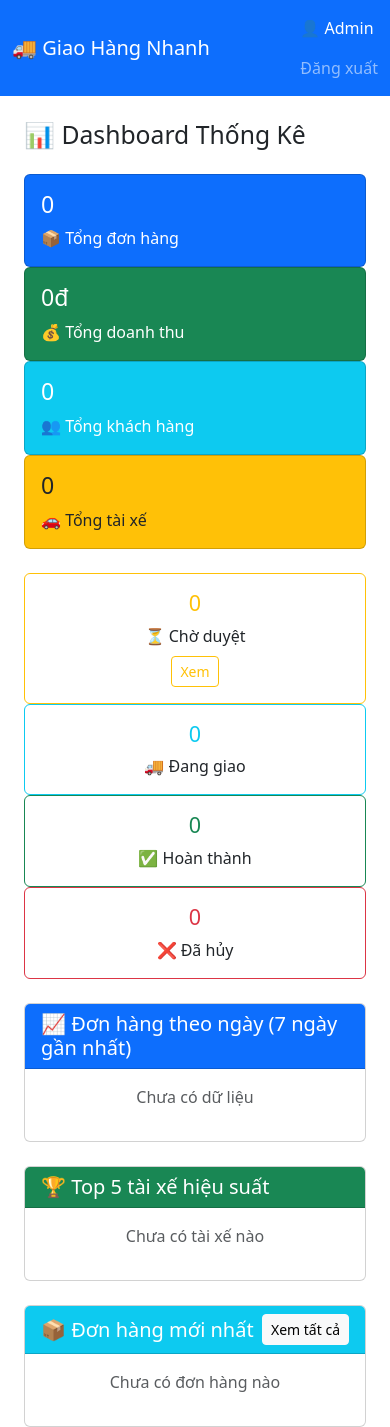
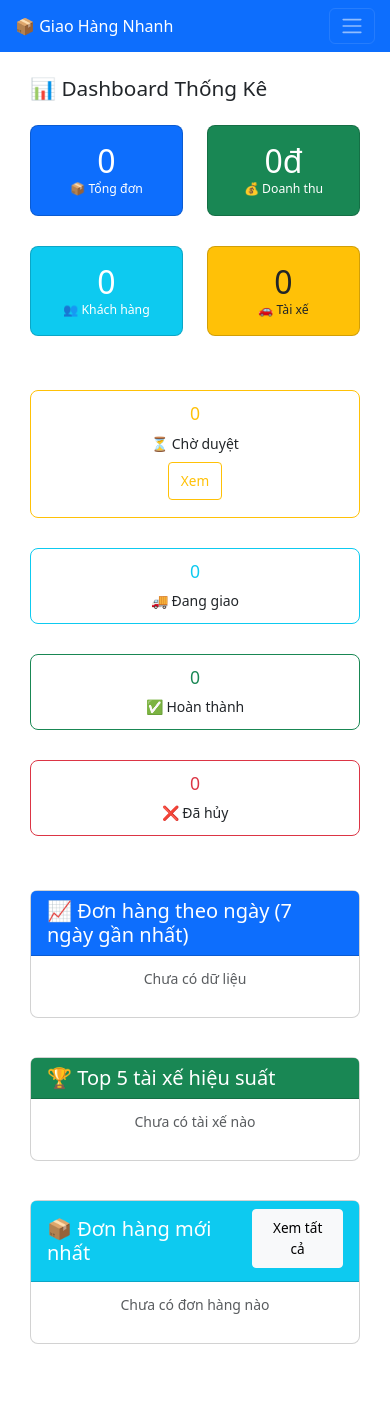
Before and after one commit to pithaman/giao-hang-nhanh, a Flask app: page /admin/ in a window 390 px wide. After the commit the page ends 1344 px from the top, so only its background shows below. Run offline with Flask 3, Linux system fonts and the light colour scheme; a user stored in the database is signed in.

Commit message:
Feature: Responsive Improvements for Mobile/Tablet\

```diff
--- /dev/null
+++ b/app/static/css/responsive.css
@@ -0,0 +1,224 @@
+/* app/static/css/responsive.css */
+
+/* Mobile First - Max width 768px */
+@media (max-width: 768px) {
+
+    /* === NAVIGATION === */
+    .navbar-brand {
+        font-size: 1.2rem;
+    }
+
+    .navbar-nav {
+        margin-top: 10px;
+    }
+
+    /* === CARDS === */
+    .card {
+        margin-bottom: 15px;
+    }
+
+    .card-body {
+        padding: 15px;
+    }
+
+    /* === TABLES === */
+    .table-responsive {
+        overflow-x: auto;
+        -webkit-overflow-scrolling: touch;
+    }
+
+    table {
+        font-size: 0.875rem;
+    }
+
+    th, td {
+        padding: 8px;
+        white-space: nowrap;
+    }
+
+    /* === BUTTONS === */
+    .btn {
+        padding: 10px 15px;
+        font-size: 0.9rem;
+        margin-bottom: 5px;
+    }
+
+    .btn-sm {
+        padding: 6px 10px;
+        font-size: 0.8rem;
+    }
+
+    .btn-lg {
+        padding: 12px 20px;
+        font-size: 1rem;
+    }
+
+    /* === FORMS === */
+    .form-control, .form-select {
+        font-size: 16px; /* Prevent zoom on iOS */
+    }
+
+    .form-label {
+        font-size: 0.9rem;
+        margin-bottom: 5px;
+    }
+
+    /* === DASHBOARD STATS === */
+    .row > [class*="col-"] {
+        margin-bottom: 15px;
+    }
+
+    /* === HEADINGS === */
+    h1 { font-size: 1.75rem; }
+    h2 { font-size: 1.5rem; }
+    h3 { font-size: 1.25rem; }
+    h4 { font-size: 1.1rem; }
+
+    /* === ADMIN DASHBOARD CARDS === */
+    .card.bg-primary h3,
+    .card.bg-success h3,
+    .card.bg-info h3,
+    .card.bg-warning h3 {
+        font-size: 2rem;
+    }
+
+    /* === ORDER TRACKING === */
+    .order-info {
+        padding: 15px;
+    }
+
+    /* === FOOTER === */
+    footer {
+        text-align: center;
+        padding: 20px 10px;
+    }
+}
+
+/* Small devices (landscape phones, 576px and up) */
+@media (max-width: 576px) {
+
+    /* === CONTAINER === */
+    .container, .container-fluid {
+        padding-left: 15px;
+        padding-right: 15px;
+    }
+
+    /* === NAVIGATION === */
+    .navbar-toggler {
+        padding: 5px 10px;
+        font-size: 1rem;
+    }
+
+    /* === BUTTONS - Full width on mobile === */
+    .btn-block-mobile {
+        display: block;
+        width: 100%;
+        margin-bottom: 10px;
+    }
+
+    /* === CARDS === */
+    .card {
+        border-radius: 8px;
+    }
+
+    /* === BADGES === */
+    .badge {
+        padding: 5px 10px;
+        font-size: 0.75rem;
+    }
+
+    /* === PLACE ORDER FORM === */
+    textarea.form-control {
+        min-height: 80px;
+    }
+
+    /* === ORDER STATUS === */
+    .status-badge {
+        display: inline-block;
+        padding: 8px 15px;
+        font-size: 1rem;
+        margin: 5px 0;
+    }
+}
+
+/* Extra small devices (phones, less than 576px) */
+@media (max-width: 480px) {
+
+    /* === TEXT SIZES === */
+    body {
+        font-size: 14px;
+    }
+
+    /* === HEADINGS === */
+    h1 { font-size: 1.5rem; }
+    h2 { font-size: 1.3rem; }
+
+    /* === BUTTONS === */
+    .btn {
+        padding: 8px 12px;
+        font-size: 0.85rem;
+    }
+
+    /* === CARDS === */
+    .card-body {
+        padding: 12px;
+    }
+
+    /* === NAVIGATION === */
+    .navbar-brand {
+        font-size: 1rem;
+    }
+
+    /* === TABLE === */
+    table {
+        font-size: 0.8rem;
+    }
+
+    /* === FORM === */
+    .form-control {
+        padding: 8px 12px;
+    }
+}
+
+/* === TOUCH TARGETS === */
+/* Ensure minimum touch target size of 44x44px */
+@media (hover: none) and (pointer: coarse) {
+
+    a, button, input, select, textarea {
+        min-height: 44px;
+        min-width: 44px;
+    }
+
+    .btn {
+        min-height: 44px;
+        padding: 12px 16px;
+    }
+
+    /* Table rows */
+    tbody tr {
+        min-height: 44px;
+    }
+
+    /* List items */
+    .list-group-item {
+        min-height: 44px;
+        padding: 12px 15px;
+    }
+}
+
+/* === PRINT STYLES === */
+@media print {
+
+    .navbar, .btn, footer {
+        display: none !important;
+    }
+
+    .card {
+        border: 1px solid #ddd;
+        break-inside: avoid;
+    }
+
+    body {
+        font-size: 12pt;
+    }
+}
--- a/app/templates/admin/dashboard.html
+++ b/app/templates/admin/dashboard.html
@@ -6,35 +6,35 @@
 
     <!-- THỐNG KÊ TỔNG QUAN -->
     <div class="row mb-4">
-        <div class="col-md-3">
+        <div class="col-6 col-md-3">
             <div class="card bg-primary text-white">
-                <div class="card-body">
-                    <h3>{{ tong_don }}</h3>
-                    <p class="mb-0">📦 Tổng đơn hàng</p>
+                <div class="card-body text-center p-3">
+                    <h3 class="mb-0">{{ tong_don }}</h3>
+                    <p class="mb-0 small">📦 Tổng đơn</p>
                 </div>
             </div>
         </div>
-        <div class="col-md-3">
+        <div class="col-6 col-md-3">
             <div class="card bg-success text-white">
-                <div class="card-body">
-                    <h3>{{ "{:,.0f}".format(tong_doanh_thu) }}đ</h3>
-                    <p class="mb-0">💰 Tổng doanh thu</p>
+                <div class="card-body text-center p-3">
+                    <h3 class="mb-0">{{ "{:,.0f}".format(tong_doanh_thu) }}đ</h3>
+                    <p class="mb-0 small">💰 Doanh thu</p>
                 </div>
             </div>
         </div>
-        <div class="col-md-3">
+        <div class="col-6 col-md-3">
             <div class="card bg-info text-white">
-                <div class="card-body">
-                    <h3>{{ tong_khach }}</h3>
-                    <p class="mb-0">👥 Tổng khách hàng</p>
+                <div class="card-body text-center p-3">
+                    <h3 class="mb-0">{{ tong_khach }}</h3>
+                    <p class="mb-0 small">👥 Khách hàng</p>
                 </div>
             </div>
         </div>
-        <div class="col-md-3">
+        <div class="col-6 col-md-3">
             <div class="card bg-warning text-dark">
-                <div class="card-body">
-                    <h3>{{ tong_tai_xe }}</h3>
-                    <p class="mb-0">🚗 Tổng tài xế</p>
+                <div class="card-body text-center p-3">
+                    <h3 class="mb-0">{{ tong_tai_xe }}</h3>
+                    <p class="mb-0 small">🚗 Tài xế</p>
                 </div>
             </div>
         </div>
--- a/app/templates/base.html
+++ b/app/templates/base.html
@@ -5,19 +5,63 @@
     <meta name="viewport" content="width=device-width, initial-scale=1.0">
     <title>{% block title %}Giao Hàng Nhanh{% endblock %}</title>
     <link href="https://cdn.jsdelivr.net/npm/bootstrap@5.3.0/dist/css/bootstrap.min.css" rel="stylesheet">
+
+    <!-- Responsive Meta Tags -->
+    <meta name="viewport" content="width=device-width, initial-scale=1.0, maximum-scale=5.0">
+    <meta name="mobile-web-app-capable" content="yes">
+    <meta name="apple-mobile-web-app-capable" content="yes">
+    <meta name="apple-mobile-web-app-status-bar-style" content="default">
+
+    <!-- Responsive CSS -->
+    <link rel="stylesheet" href="{{ url_for('static', filename='css/responsive.css') }}">
 </head>
 <body>
     <nav class="navbar navbar-expand-lg navbar-dark bg-primary">
-        <div class="container">
-            <a class="navbar-brand" href="/">🚚 Giao Hàng Nhanh</a>
-            <div class="navbar-nav ms-auto">
-                {% if current_user.is_authenticated %}
-                <span class="nav-item nav-link text-white">👤 {{ current_user.name }}</span>
-                <a class="nav-item nav-link" href="{{ url_for('auth.logout') }}">Đăng xuất</a>
-                {% else %}
-                <a class="nav-item nav-link" href="{{ url_for('auth.login') }}">Đăng nhập</a>
-                <a class="nav-item nav-link" href="{{ url_for('auth.register') }}">Đăng ký</a>
-                {% endif %}
+        <div class="container-fluid">
+            <a class="navbar-brand" href="{{ url_for('auth.login') }}">📦 Giao Hàng Nhanh</a>
+
+            <!-- Mobile Toggle Button -->
+            <button class="navbar-toggler" type="button" data-bs-toggle="collapse" data-bs-target="#navbarNav" aria-controls="navbarNav" aria-expanded="false" aria-label="Toggle navigation">
+                <span class="navbar-toggler-icon"></span>
+            </button>
+
+            <!-- Navigation Menu -->
+            <div class="collapse navbar-collapse" id="navbarNav">
+                <ul class="navbar-nav ms-auto">
+                    {% if current_user.is_authenticated %}
+                        {% if current_user.vai_tro == 'admin' %}
+                        <li class="nav-item">
+                            <a class="nav-link" href="{{ url_for('admin.dashboard') }}">Dashboard</a>
+                        </li>
+                        <li class="nav-item">
+                            <a class="nav-link" href="{{ url_for('admin.orders') }}">Đơn hàng</a>
+                        </li>
+                        <li class="nav-item">
+                            <a class="nav-link" href="{{ url_for('admin.drivers') }}">Tài xế</a>
+                        </li>
+                        {% elif current_user.vai_tro == 'customer' %}
+                        <li class="nav-item">
+                            <a class="nav-link" href="{{ url_for('customer.dashboard') }}">Dashboard</a>
+                        </li>
+                        <li class="nav-item">
+                            <a class="nav-link" href="{{ url_for('customer.place_order') }}">Đặt hàng</a>
+                        </li>
+                        <li class="nav-item">
+                            <a class="nav-link" href="{{ url_for('customer.my_orders') }}">Đơn của tôi</a>
+                        </li>
+                        {% endif %}
+                        <li class="nav-item">
+                            <a class="nav-link btn btn-outline-light btn-sm px-3" href="{{ url_for('auth.logout') }}">Logout</a>
+                        </li>
+                    {% else %}
+                    <li class="nav-item">
+                        <a class="nav-link" href="{{ url_for('auth.login') }}">Login</a>
+                    </li>
+                    <li class="nav-item">
+                        <a class="nav-link btn btn-outline-light btn-sm px-3" href="{{ url_for('auth.register') }}">Register</a>
+                    </li>
+                    {% endif %}
+                </ul>
             </div>
         </div>
     </nav>
```
